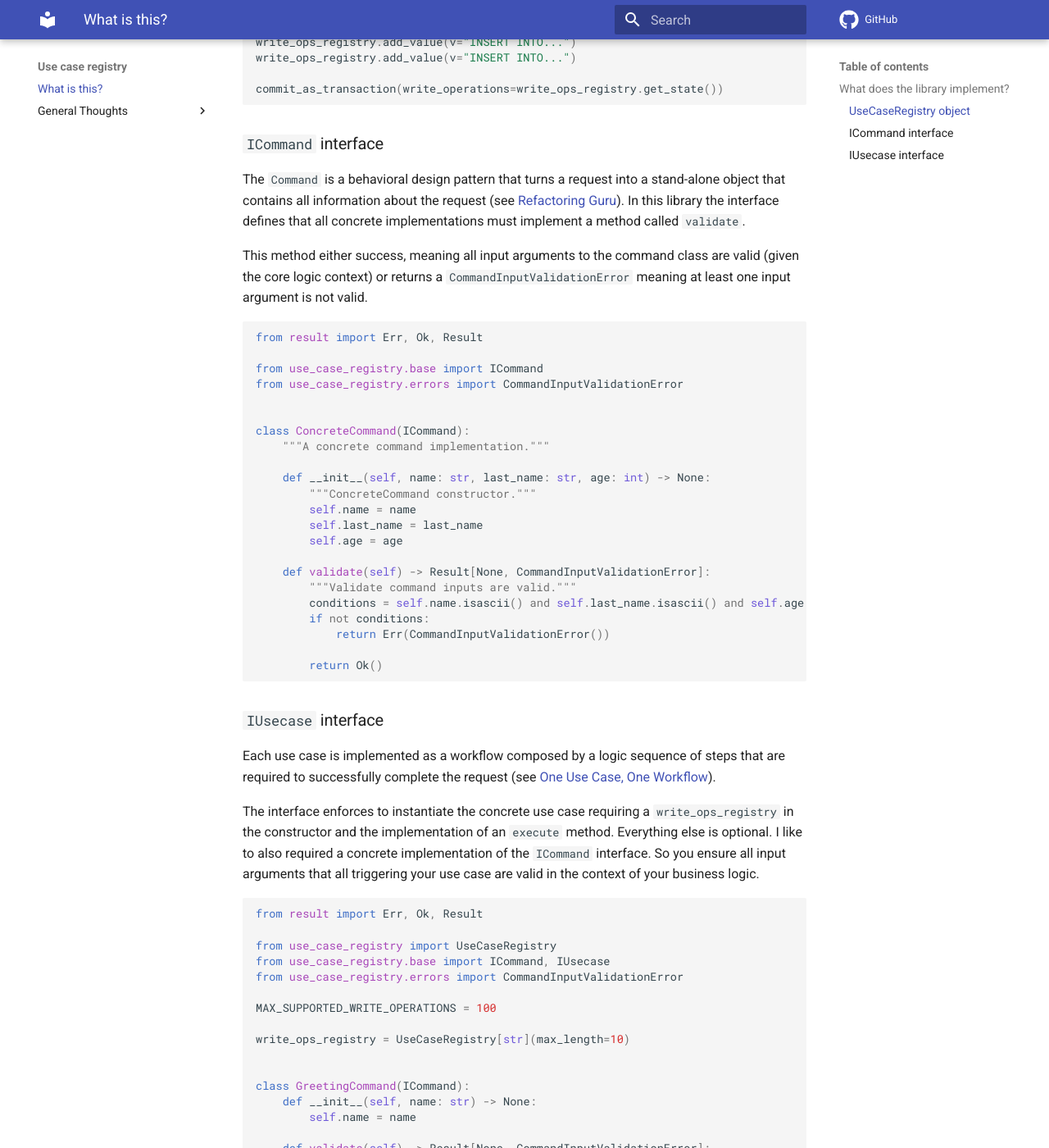
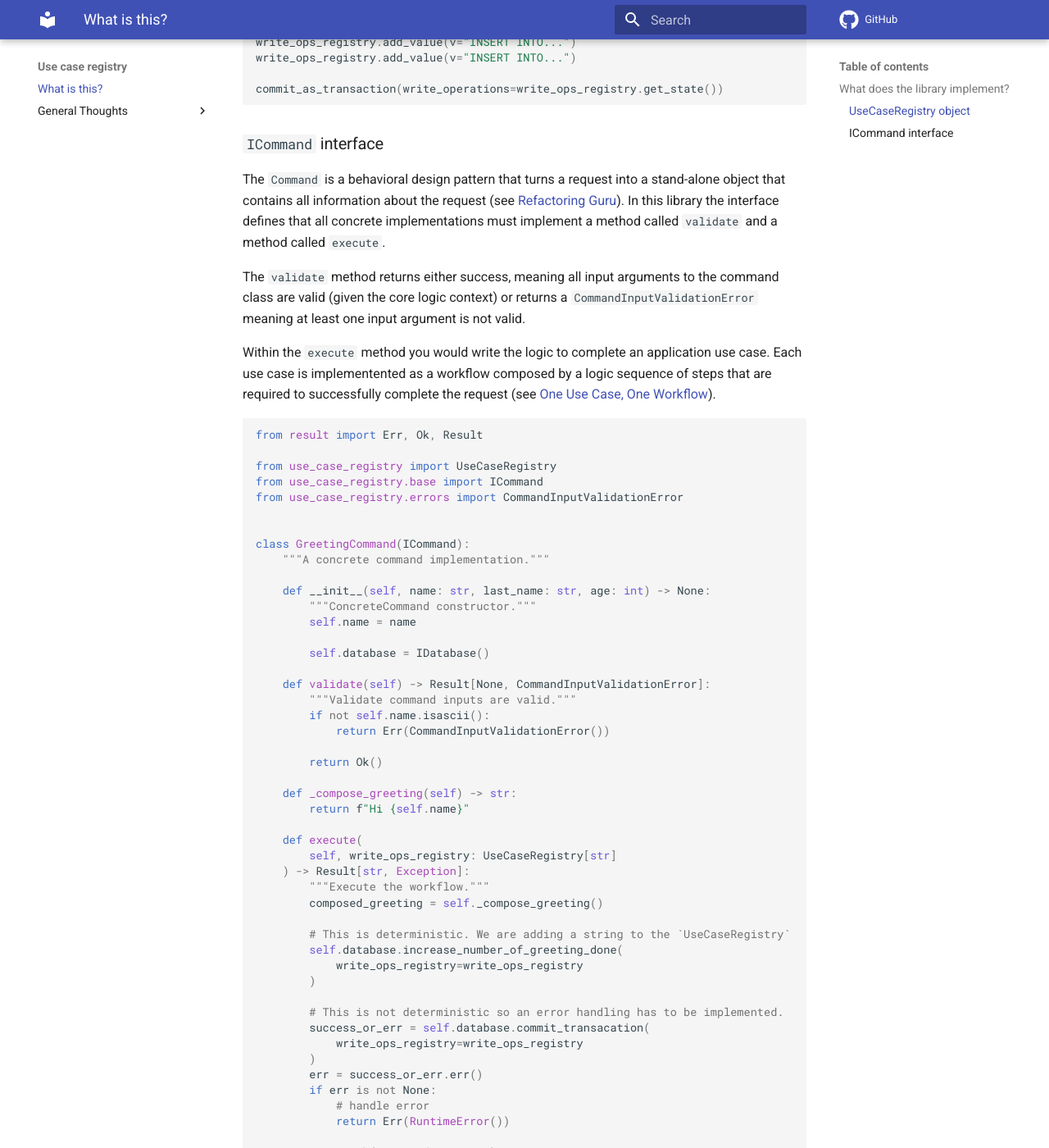
Before and after one commit to Tomperez98/use-case-registry, an MkDocs documentation site: the page built from docs/index.md, in a window 1280 px wide and 1400 px high, scrolled down 796 px. Shown: the whole window at 82% size. Built offline with MkDocs 1.6.1 and Material for MkDocs 9.7.7, drawn with Linux system fonts in a browser that asks for light colours; comment, search, counter and statistics services are not loaded; some of the changed text lies outside the part shown.

Commit message:
Command pattern

````diff
--- a/docs/index.md
+++ b/docs/index.md
@@ -1,12 +1,12 @@
 # What is this?
 
-This library builds a set of core components I like to use when developing software. The documentation written here aims to be both a practice for me on how to write documentation of my projects and, most importantly, to give ideas on the logic and the reasons why I use this library when writting software.
+This library builds a set of core components I like to use when developing software. The documentation written here aims to be both a practice for me on writting documentation of my own projects and, most importantly, to explain the logic and reasons why I believe this library is useful for writting software.
 
 ## What does the library implement?
 
 ### `UseCaseRegistry` object
 
-It's basically a fully typed `list` that is instantiated defining a max length. The use case of this object is to be injected into each use case defined workflow to collect a set of write operations that will be executed later as an ACID transaction against the application database.
+It's basically a fully typed `list` that is instantiated defining a max length. The utility of this object is to be injected into each use case defined workflow to collect a set of write operations that will be executed later, in the workflow, as an ACID transaction against the application database.
 
 **Note:** I do know that libraries like `SQLAlchemy` use *context managers* to implement the ***Unit Of Work*** pattern and that essentially everything that happens within the context will be executed as a transaction when triggering the `__exit__` magic method. But, after working with other type of databases that support ACID transactions (such as `DynamoDB`) I've found that this idea of a container that collects a set of operations is easier to generalize and to extend.
 
@@ -30,88 +30,53 @@
 
 ### `ICommand` interface
 
-The `Command` is a behavioral design pattern that turns a request into a stand-alone object that contains all information about the request (see [Refactoring Guru](https://refactoring.guru/design-patterns/command)). In this library the interface defines that all concrete implementations must implement a method called `validate`.
+The `Command` is a behavioral design pattern that turns a request into a stand-alone object that contains all information about the request (see [Refactoring Guru](https://refactoring.guru/design-patterns/command)). In this library the interface defines that all concrete implementations must implement a method called `validate` and a method called `execute`.
 
-This method either success, meaning all input arguments to the command class are valid (given the core logic context) or returns a `CommandInputValidationError` meaning at least one input argument is not valid.
+The `validate` method returns either success, meaning all input arguments to the command class are valid (given the core logic context) or returns a `CommandInputValidationError` meaning at least one input argument is not valid.
+
+Within the `execute` method you would write the logic to complete an application use case. Each use case is implementented as a workflow composed by a logic sequence of steps that are required to successfully complete the request (see [One Use Case, One Workflow](general-thoughts/one-use-case-one-workflow/index.md)).
 
 ```python
 from result import Err, Ok, Result
 
+from use_case_registry import UseCaseRegistry
 from use_case_registry.base import ICommand
 from use_case_registry.errors import CommandInputValidationError
 
 
-class ConcreteCommand(ICommand):
+class GreetingCommand(ICommand):
     """A concrete command implementation."""
 
     def __init__(self, name: str, last_name: str, age: int) -> None:
         """ConcreteCommand constructor."""
         self.name = name
-        self.last_name = last_name
-        self.age = age
+
+        self.database = IDatabase()
 
     def validate(self) -> Result[None, CommandInputValidationError]:
         """Validate command inputs are valid."""
-        conditions = self.name.isascii() and self.last_name.isascii() and self.age > 0
-        if not conditions:
-            return Err(CommandInputValidationError())
-
-        return Ok()
-
-```
-
-### `IUsecase` interface
-
-Each use case is implemented as a workflow composed by a logic sequence of steps that are required to successfully complete the request (see [One Use Case, One Workflow](general-thoughts/one-use-case-one-workflow/index.md)).
-
-The interface enforces to instantiate the concrete use case requiring a `write_ops_registry` in the constructor and the implementation of an `execute` method. Everything else is optional. I like to also required a concrete implementation of the `ICommand` interface. So you ensure all input arguments that all triggering your use case are valid in the context of your business logic.
-
-
-```python
-from result import Err, Ok, Result
-
-from use_case_registry import UseCaseRegistry
-from use_case_registry.base import ICommand, IUsecase
-from use_case_registry.errors import CommandInputValidationError
-
-MAX_SUPPORTED_WRITE_OPERATIONS = 100
-
-write_ops_registry = UseCaseRegistry[str](max_length=10)
-
-
-class GreetingCommand(ICommand):
-    def __init__(self, name: str) -> None:
-        self.name = name
-
-    def validate(self) -> Result[None, CommandInputValidationError]:
         if not self.name.isascii():
             return Err(CommandInputValidationError())
 
         return Ok()
 
+    def _compose_greeting(self) -> str:
+        return f"Hi {self.name}"
 
-class ConcreteUseCase(IUsecase):
-    def __init__(
-        self, command: GreetingCommand, write_ops_registry: UseCaseRegistry[str]
-    ) -> None:
-        self.command = command
-        self.database = IDatabase()
-        super().__init__(write_ops_registry)
-
-    def _compose_greeting(self) -> str:
-        return f"Hi {self.command.name}"
-
-    def execute(self) -> Result[str, Exception]:
+    def execute(
+        self, write_ops_registry: UseCaseRegistry[str]
+    ) -> Result[str, Exception]:
+        """Execute the workflow."""
         composed_greeting = self._compose_greeting()
 
         # This is deterministic. We are adding a string to the `UseCaseRegistry`
         self.database.increase_number_of_greeting_done(
-            write_ops_registry=self.write_ops_registry
+            write_ops_registry=write_ops_registry
         )
 
         # This is not deterministic so an error handling has to be implemented.
         success_or_err = self.database.commit_transacation(
-            write_ops_registry=self.write_ops_registry
+            write_ops_registry=write_ops_registry
         )
         err = success_or_err.err()
         if err is not None:
@@ -119,4 +84,5 @@
             return Err(RuntimeError())
 
         return Ok(composed_greeting)
+
 ```
--- a/use_case_registry/__about__.py
+++ b/use_case_registry/__about__.py
@@ -1,2 +1,2 @@
 """Project metadata."""
-__version__ = "1.0.4"
+__version__ = "1.1.0"
````
Also changed, not shown: docs/general-thoughts/clean-architecture/index.md (+1 -1 lines), 5 other files.
